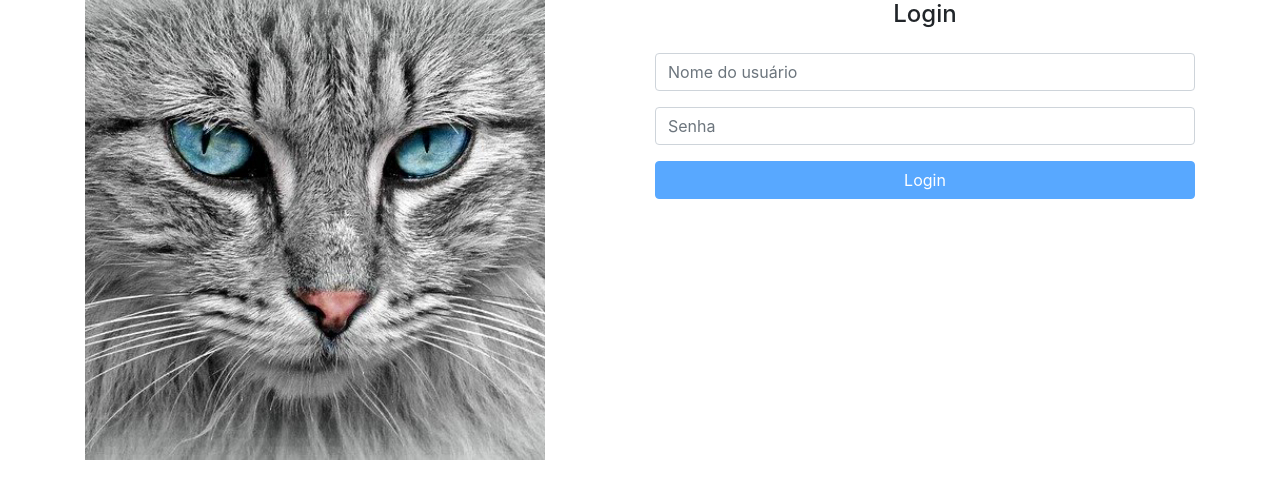
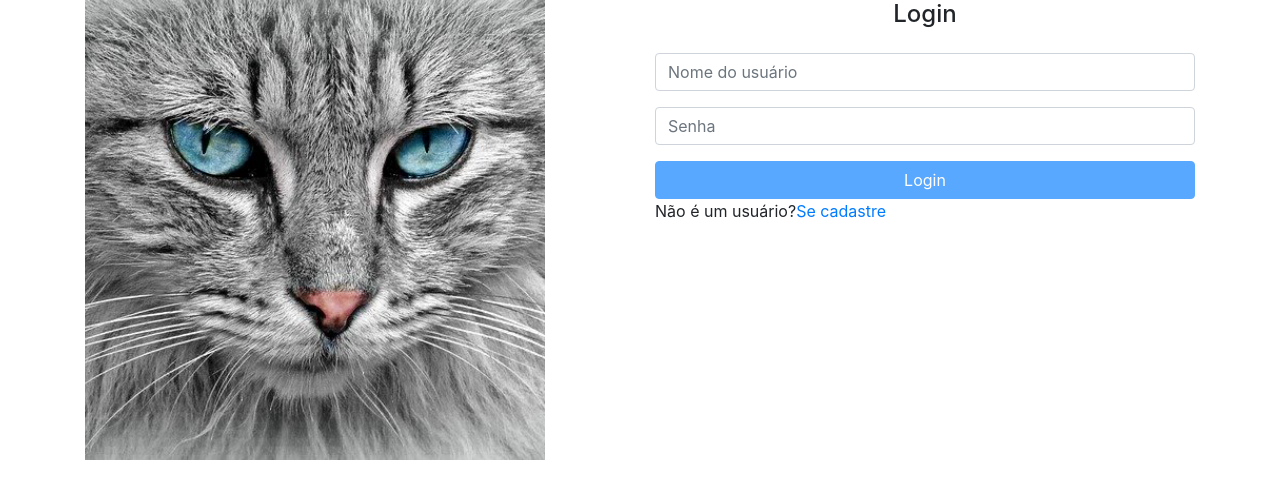
Before and after one commit to KauanAlmeidaS/bookgatito, an Angular app in the folder gatitobook/: page /home in a window 1280 px wide. Shown: the top 498 px of the page. Built offline with nearby package versions, Linux system fonts and the light colour scheme.

Commit message:
Router Link

```diff
--- a/gatitobook/src/app/home/login/login.component.html
+++ b/gatitobook/src/app/home/login/login.component.html
@@ -40,3 +40,5 @@
     Login
   </button>
 </form>
+
+<p>Não é um usuário?<a [routerLink]="['novousuario']">Se cadastre</a></p>
--- a/gatitobook/src/app/home/novo-usuario/novo-usuario.component.html
+++ b/gatitobook/src/app/home/novo-usuario/novo-usuario.component.html
@@ -15,3 +15,5 @@
 
     <button class="btn btn-primary btn-block">Cadastro</button>
 </form>
+
+<p>Já é um usuário?<a [routerLink]="['']">Faça login</a></p>
```
